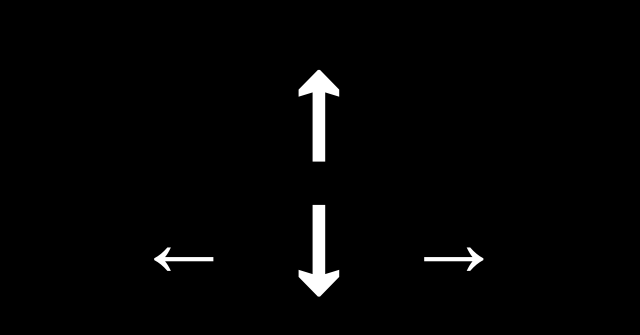
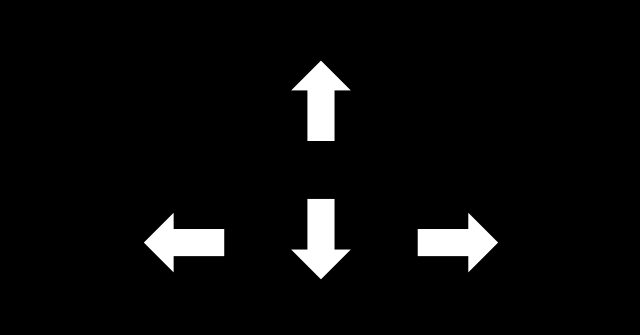
Before and after one commit to ethanserdoz26/Helldivers-stratagem-terminal, a plain HTML site: page index.html in a window 1280 px wide. Shown: the part 225-560 px from the top of the page, without its empty margins (321-961 px from the left). Drawn offline with Linux system fonts and the light colour scheme.

Commit message:
Update index.html

```diff
--- a/index.html
+++ b/index.html
@@ -1,22 +1,51 @@
 <!DOCTYPE html>
-<html>
+<html lang="en">
 <head>
-    <meta name="viewport" content="width=device-width, initial-scale=1.0">
+    <meta charset="UTF-8">
+
+    <meta name="viewport"
+          content="width=device-width,
+                   initial-scale=1,
+                   maximum-scale=1,
+                   minimum-scale=1,
+                   user-scalable=no,
+                   viewport-fit=cover">
+
+    <meta name="apple-mobile-web-app-capable" content="yes">
+    <meta name="apple-mobile-web-app-status-bar-style" content="black">
+
     <title>Stratagem Terminal</title>
+
     <link rel="stylesheet" href="style.css">
 </head>
 
 <body>
 
-    <div id="terminal">
+    <main id="terminal">
+
         <div class="arrows">
-            <button onclick="enterArrow('up')">↑</button>
-            <button onclick="enterArrow('left')">←</button>
-            <button onclick="enterArrow('down')">↓</button>
-            <button onclick="enterArrow('right')">→</button>
+
+            <button type="button"
+                    aria-label="Up"
+                    onclick="enterArrow('up')">⬆</button>
+
+            <button type="button"
+                    aria-label="Left"
+                    onclick="enterArrow('left')">⬅</button>
+
+            <button type="button"
+                    aria-label="Down"
+                    onclick="enterArrow('down')">⬇</button>
+
+            <button type="button"
+                    aria-label="Right"
+                    onclick="enterArrow('right')">➡</button>
+
         </div>
-    </div>
+
+    </main>
 
     <script src="script.js"></script>
+
 </body>
 </html>
```
